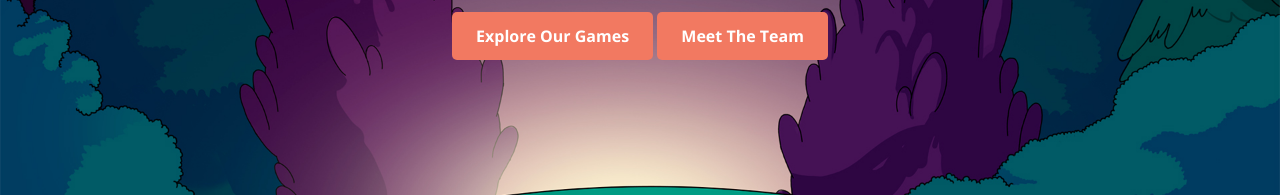
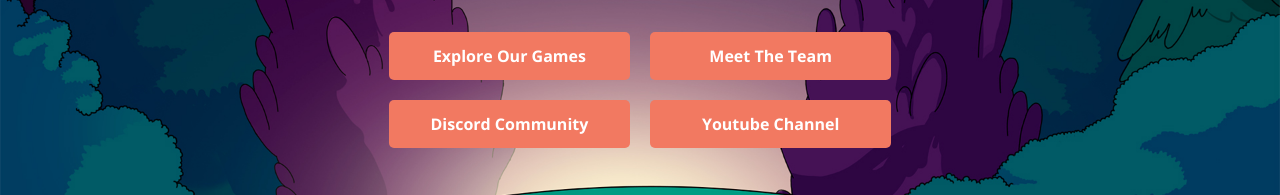
Before and after one commit to Tutankhamal/chuvaprojects, a plain HTML site: page index.html in a window 1280 px wide. Shown: the part 605-800 px from the top of the page. Drawn offline with nearby package versions, Linux system fonts and the light colour scheme.

Commit message:
New buttons on index page

```diff
--- a/assets/styles.css
+++ b/assets/styles.css
@@ -92,7 +92,7 @@
     display: flex;
     justify-content: center;
     align-items: center;
-    margin-top: 50px;
+    margin-top: 100px;
     margin-bottom: 100px;
 }
 
@@ -126,9 +126,17 @@
     gap: 1em;  /* Adds space between the two buttons */
 }
 
+.button-container {
+    display: flex;
+    justify-content: center; /* Distribute buttons evenly */
+    flex-wrap: wrap; /* Allow buttons to wrap to new lines */
+    margin-top: 25px;
+    margin-bottom: 25px;
+  }
+
 .btn2 {
     display: inline-block;
-    padding: 0.75em 1.5em;
+    padding: 0.75em 0.30em;
     background-color: #F27961;
     color: #fff;
     text-decoration: none;
@@ -136,11 +144,21 @@
     border-radius: 5px;
     margin-top: 1em;
     transition: background-color 0.3s ease;
+    width: 35%; /* Adjust width for two buttons per line */
+  margin: 10px; /* Add spacing between buttons */
+  max-width: 300px;
 }
 
 .btn2:hover {
     background-color: #d0454f;  /* Darkens the button on hover */
 }
+
+@media (max-width: 500px) {
+    /* Optional: Adjust styles for smaller screens */
+    .btn2 {
+      width: 100%; /* Make buttons full width on small screens */
+    }
+  }
 
 .btn-primary {
   --bs-btn-color: #fff;
--- a/index.html
+++ b/index.html
@@ -50,9 +50,14 @@
 		<div class="hero-content">
 			<img src="/assets/images/logo3.png" alt="CHUVA Games Logo" class="hero-logo"> <!-- Replace with your logo file -->
 			<p>A Neurodivergent Brazilian Game Studio</p>
+          <div class="button-container">
 			<a href="games.html" class="btn2">Explore Our Games</a>
             <a href="team.html" class="btn2">Meet The Team</a>
-		</div>
+
+            <a href="https://discord.gg/Py6nAHGcDX" target="_blank" class="btn2">Discord Community</a>
+            <a href="https://youtube.com/@ChuvaGames" target="_blank" class="btn2">Youtube Channel</a>
+          </div>
+        </div>
 	</section>
 <!-- Featured Game Section
 
```
